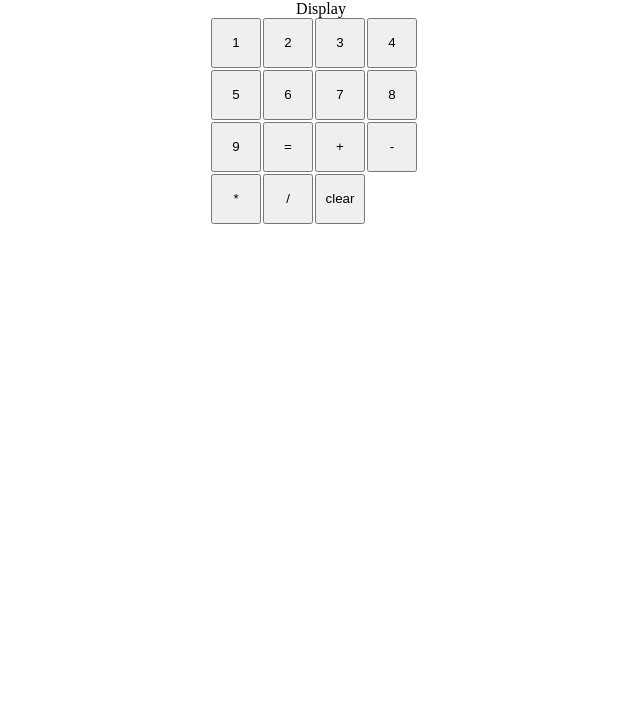
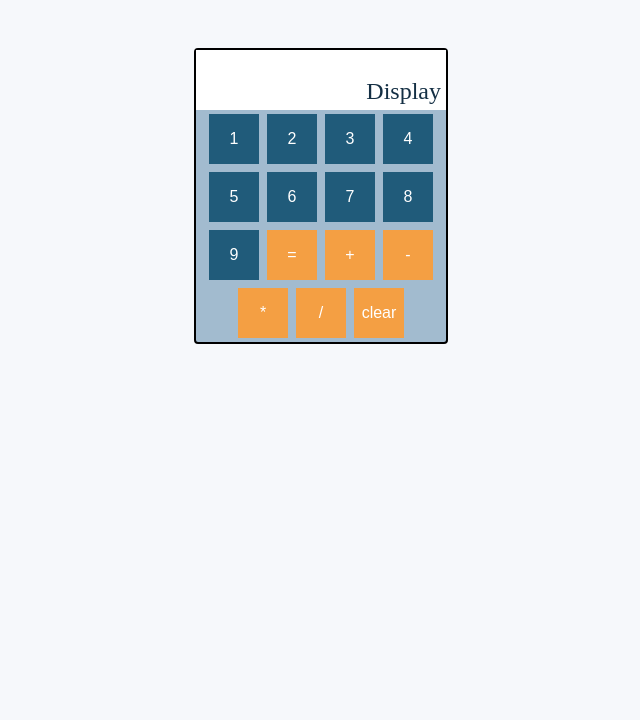
Before and after one commit to Harsh641-1/Calculator, a plain HTML site: page index.html in a window 1280 px wide. Shown: the part 80-800 px from the top of the page, without its empty margins (319-959 px from the left). Drawn offline with Linux system fonts and the light colour scheme.

Commit message:
Add style to calculator

```diff
--- a/index.html
+++ b/index.html
@@ -9,7 +9,11 @@
 <body>
     <h1>Calculator</h1>
     <div class="container">
-        <div>Display</div>
+        <div class="display">
+        <div class="text">
+            Display
+        </div>
+        </div>
         <div class="buttons">
             <button>1</button>
             <button>2</button>
@@ -20,12 +24,12 @@
             <button>7</button>
             <button>8</button>
             <button>9</button>
-            <button>=</button>
-            <button>+</button>
-            <button>-</button>
-            <button>*</button>
-            <button>/</button>
-            <button>clear</button>
+            <button class="symbol">=</button>
+            <button class="symbol">+</button>
+            <button class="symbol">-</button>
+            <button class="symbol">*</button>
+            <button class="symbol">/</button>
+            <button class="symbol">clear</button>
         </div>
     </div>
 
--- a/style.css
+++ b/style.css
@@ -1,29 +1,73 @@
 h1 {
     text-align: center;
-    color: orangered;
+    color: #205B7A;
 }
 
-
-
-.container {
+body {
     display: flex;
     flex-direction: column;
     align-items: center;
+    background-color: #F6F8FB;
+}
+
+.container {
+
+    display: flex;
+    flex-direction: column;
+    align-items: center;
+    margin-top: 40px;
+    width: 250px;
+    border: 2px solid  #000000;
+    background-color: #A2BBCF;
+    border-radius: 4px;
+
 
 }
 
 .buttons {
     display: flex;
     flex-wrap: wrap;
-    width: 220px;
-    gap: 2px;
-    justify-content: start;
+    width: 100%;
+    font-size: 16px;
+    justify-content: center;
     align-items: center;
+
 }
 
 button {
     height: 50px;
     width: 50px;
+    font-size: 16px;
     flex-basis: auto;
+    background-color: #205B7A;
+    color: #FFFFFF;
+    border: none;
+    margin: 4px;
 
 }
+
+button:hover {
+    background: #1D3849;
+}
+
+.display {
+    background-color:  #FFFFFF ;
+    color: #142F44;
+    width: 100%;
+    height: 60px;
+    display: flex;
+    justify-content: end;
+    align-items: end;
+
+}
+
+.text {
+    font-size: 24px;
+    margin-right: 5px;
+    margin-bottom: 5px;
+}
+
+.symbol {
+    background: #F49F43;
+    color: #FFFFFF;
+}
```
